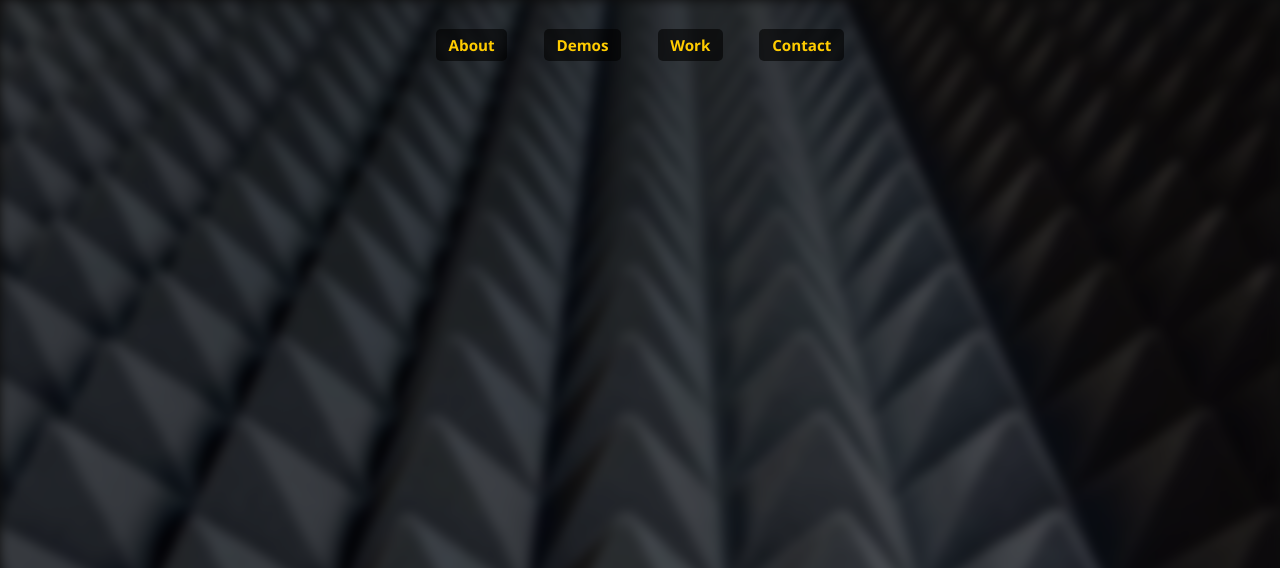
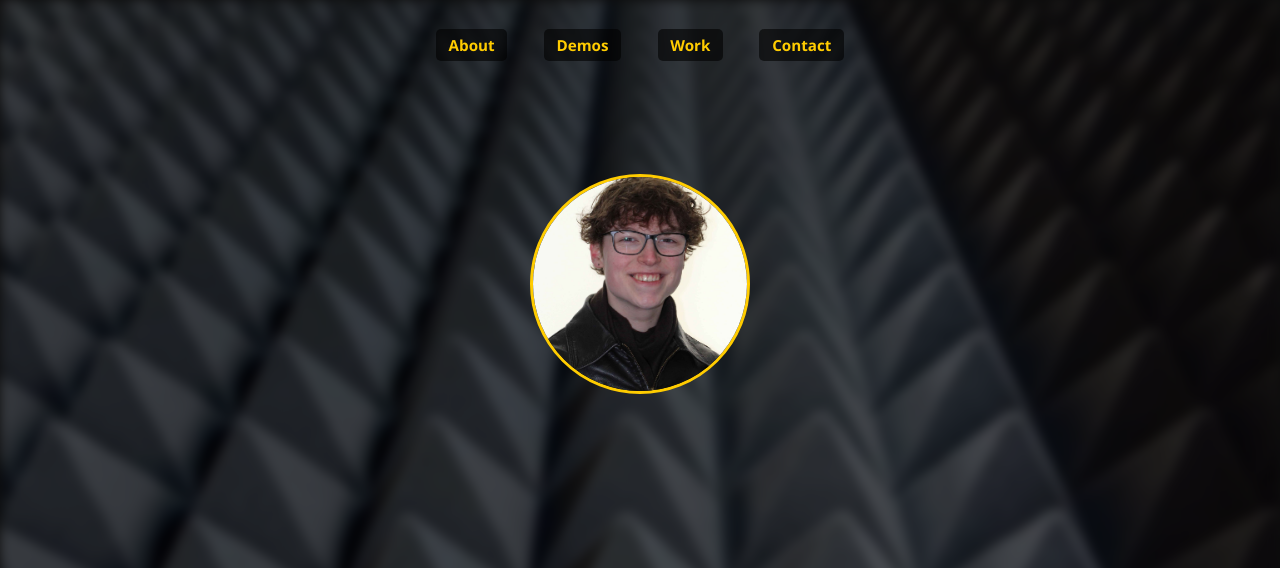
Before and after one commit to RudiWardVA/Voice-Acting-Website, a plain HTML site: page index.html in a window 1280 px wide. Shown: the top 568 px of the page. Drawn offline with Linux system fonts and the light colour scheme.

Commit message:
Update style.css

```diff
--- a/style.css
+++ b/style.css
@@ -110,7 +110,7 @@ h2::after {
   position: relative;
   z-index: 3;
   background: var(--main-bg);
-  top: 350px;
+  top: -350px;
 }
 
 .profile-pic:hover {
```
